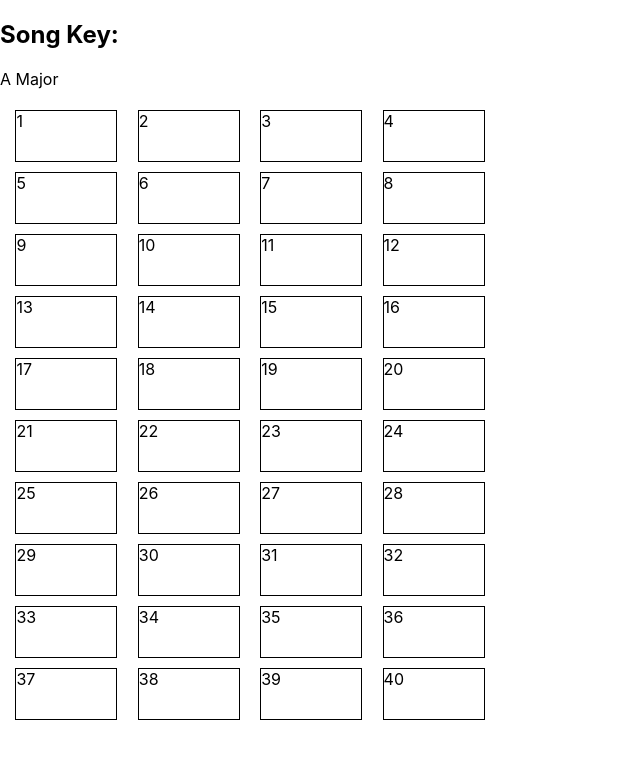
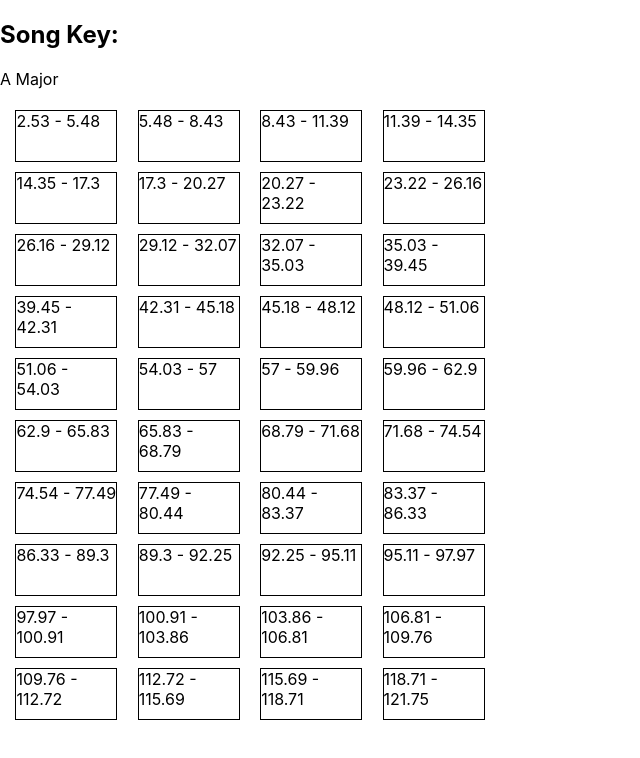
Before and after one commit to jwwharrell/song-charter, a React (Create React App) app in the folder song-charter/: page / in a window 1280 px wide. Shown: the top 758 px of the page, without its empty margins (0-640 px from the left). Built offline with nearby package versions, Linux system fonts and the light colour scheme; the HTML template or start-up script is replaced by a standard one.

Commit message:
rendering timestamp of bars within bar container

```diff
--- a/song-charter/src/components/Charter.js
+++ b/song-charter/src/components/Charter.js
@@ -6,16 +6,18 @@ export default class Charter extends Component {
         songInfo: songInfo,
         songKey: '',
         songMode: '',
-        bars: ''
+        bars: '',
+        segments: ''
     }
 
     componentDidMount() {
         const songKeyNum = this.state.songInfo.track.key
         const songModeNum = this.state.songInfo.track.mode
+        const bars = this.state.songInfo.bars
+        const segments = this.state.songInfo.segments
         const songKey = this.keyConverter(songKeyNum)
         const songMode = this.modeConverter(songModeNum)
-        const bars = this.state.songInfo.bars.length
-        this.setState({ songKey, songMode, bars })
+        this.setState({ songKey, songMode, bars, segments })
     }
 
     keyConverter = (keyNum) => {
@@ -49,16 +51,26 @@ export default class Charter extends Component {
 
     }
 
+    roundDecimal = (num) => {
+        return Math.floor(num * 100) / 100
+    }
+
     render() {
-        const barDivs = []
-        for (let i=0;i<this.state.bars;i++) {
-            barDivs.push(<div key={`bar-${i + 1}`} className='bar'>{i + 1}</div>)
+        const bars = this.state.bars
+        const renderedBars = []
+        for (let i = 0; i < bars.length; i++) {
+            renderedBars.push(
+                <div className='bar'>
+                    {this.roundDecimal(bars[i].start)} - {this.roundDecimal(bars[i].duration + bars[i].start)}
+                </div>
+            )
         }
+
         return (
             <div>
                 <h2>Song Key:</h2><p>{this.state.songKey} {this.state.songMode}</p>
                 <div className='bar-container'>
-                    {barDivs}
+                    {renderedBars}
                 </div>
             </div>
         )
```
